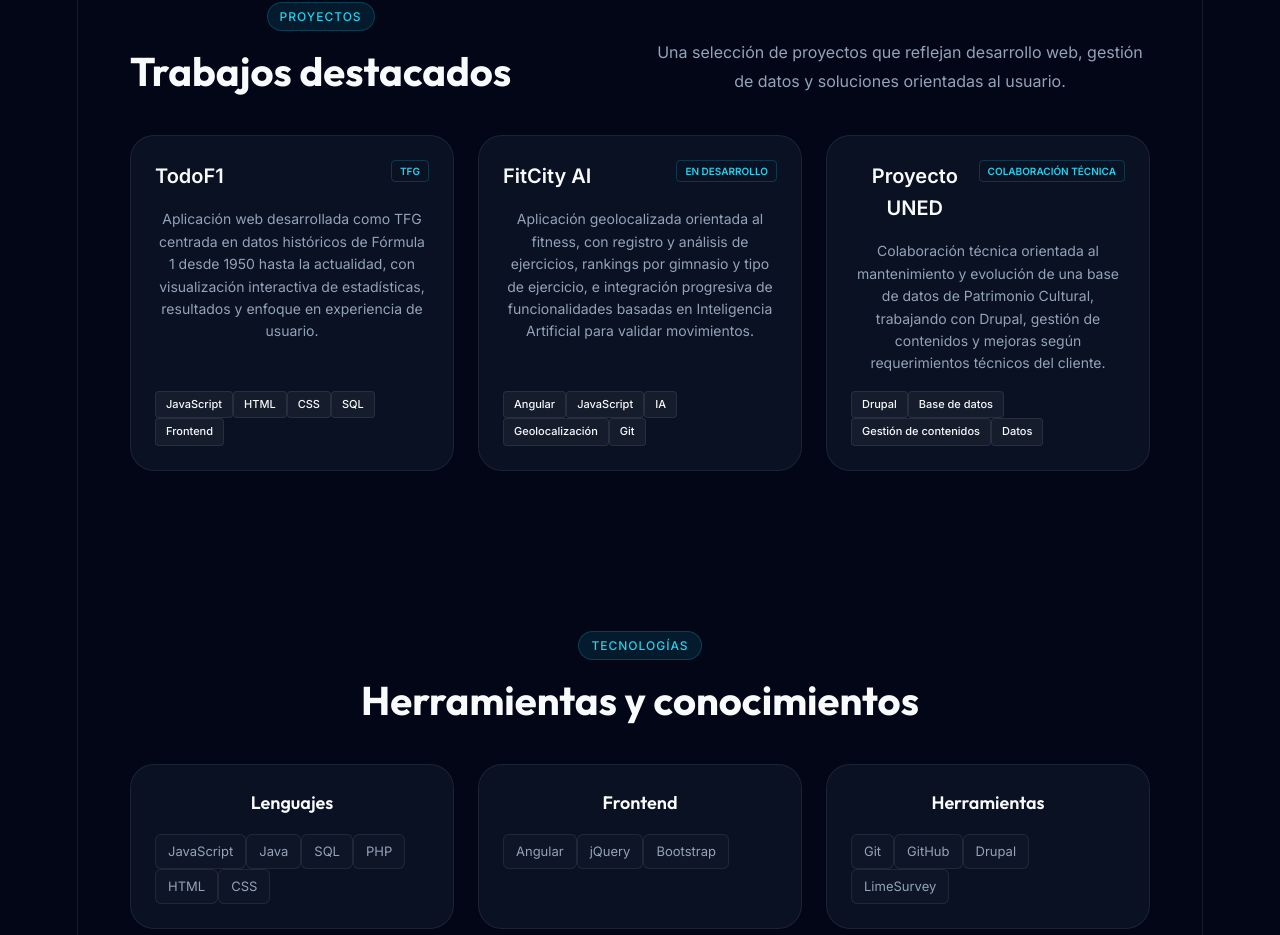
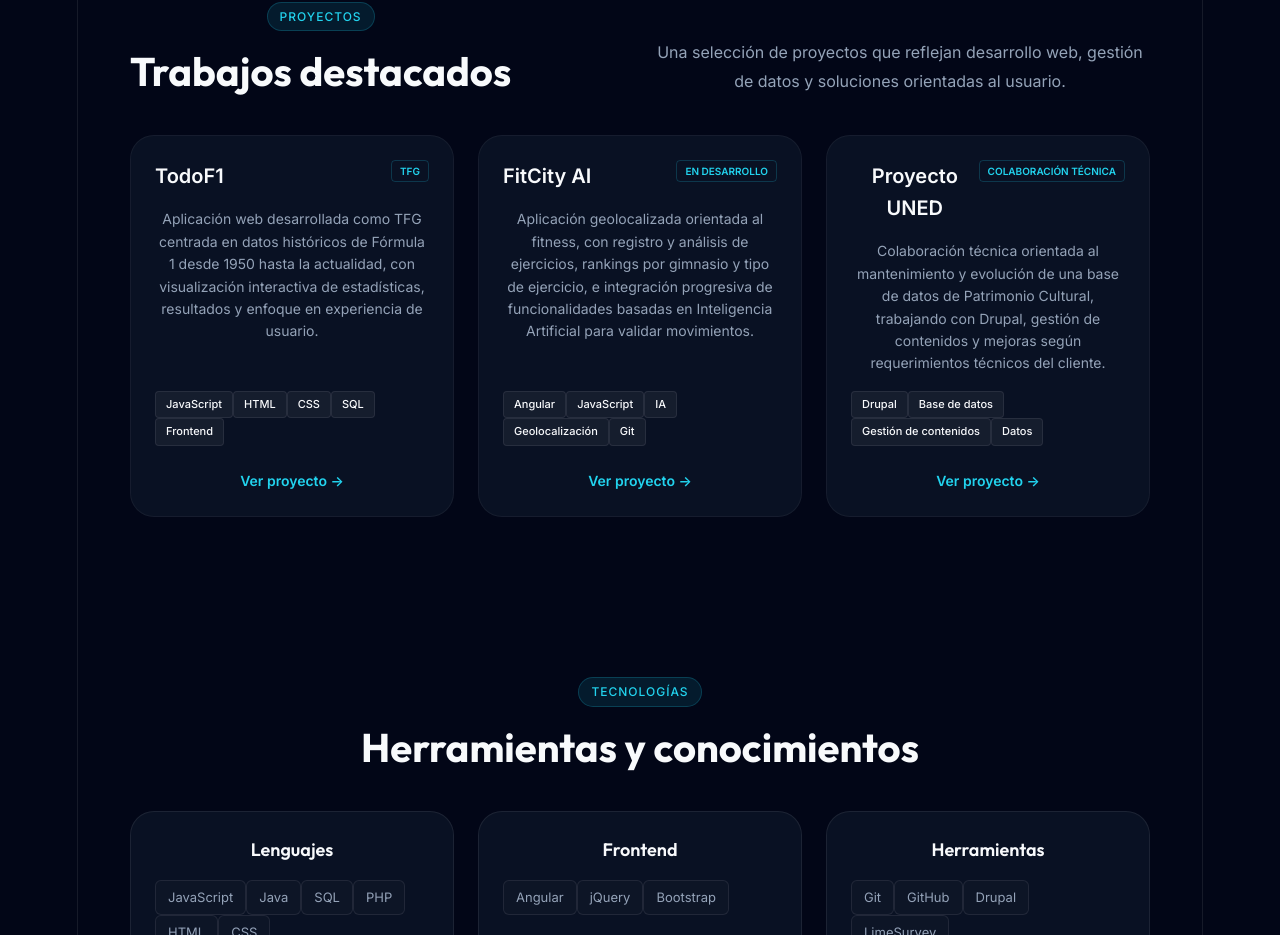
Before and after one commit to Daniel-Zarco/Portfolio, a React app: page / in a window 1280 px wide. Shown: the part 2500-3435 px from the top of the page. Built offline with nearby package versions, Linux system fonts and the light colour scheme; the HTML template or start-up script is replaced by a standard one.

Commit message:
Retoque de las Card Proyectos

```diff
--- a/src/App.css
+++ b/src/App.css
@@ -55,6 +55,36 @@ body {
   max-width: var(--container-width);
   margin: 0 auto;
   padding: 80px 40px;
+}
+
+.project-card {
+  position: relative;
+  overflow: hidden;
+  transition: all 0.3s ease;
+  border: 1px solid rgba(255, 255, 255, 0.05);
+}
+
+/* Hover principal */
+.project-card:hover {
+  transform: translateY(-6px);
+  border-color: rgba(255, 255, 255, 0.15);
+}
+
+/* Glow effect */
+.project-card::before {
+  content: "";
+  position: absolute;
+  inset: 0;
+  background: radial-gradient(circle at 50% 0%,
+      rgba(0, 255, 255, 0.15),
+      transparent 70%);
+  opacity: 0;
+  transition: opacity 0.4s ease;
+  pointer-events: none;
+}
+
+.project-card:hover::before {
+  opacity: 1;
 }
 
 @media (max-width: 1024px) {
@@ -493,13 +523,12 @@ body {
   margin-top: 24px;
   color: var(--accent);
   font-weight: 600;
-  text-decoration: none;
   font-size: 14px;
-  transition: transform 0.2s;
+  transition: transform 0.2s ease;
 }
 
-.project-link:hover {
-  transform: translateX(4px);
+.project-card:hover .project-link {
+  transform: translateX(6px);
 }
 
 /* Skills */
--- a/src/App.jsx
+++ b/src/App.jsx
@@ -105,7 +105,7 @@ export default function App() {
         "Colaboración técnica orientada al mantenimiento y evolución de una base de datos de Patrimonio Cultural, trabajando con Drupal, gestión de contenidos y mejoras según requerimientos técnicos del cliente.",
       tech: ["Drupal", "Base de datos", "Gestión de contenidos", "Datos"],
       status: "Colaboración técnica",
-      link: "#",
+      link: "https://www.uned.es/universidad/inicio/",
     },
   ];
 
@@ -313,7 +313,7 @@ export default function App() {
                 href={project.link}
                 target="_blank"
                 rel="noopener noreferrer"
-                className="glass-card"
+                className="glass-card project-card"
                 style={{
                   padding: '24px',
                   display: 'flex',
@@ -324,15 +324,27 @@ export default function App() {
                 }}
               >
                 <div style={{ display: 'flex', justifyContent: 'space-between', alignItems: 'start', marginBottom: '16px' }}>
-                  <h4 style={{ fontSize: '20px', margin: 0, color: 'var(--text-h)', fontWeight: '600' }}>{project.title}</h4>
+                  <h4 style={{ fontSize: '20px', margin: 0, color: 'var(--text-h)', fontWeight: '600' }}>
+                    {project.title}
+                  </h4>
                   <span className="project-status">{project.status}</span>
                 </div>
-                <p style={{ fontSize: '14px', lineHeight: '1.6', color: 'var(--text)', flexGrow: 1 }}>{project.description}</p>
+
+                <p style={{ fontSize: '14px', lineHeight: '1.6', color: 'var(--text)', flexGrow: 1 }}>
+                  {project.description}
+                </p>
+
                 <div className="flex-wrap gap-8 mt-16">
                   {project.tech.map((item) => (
                     <span key={item} className="tech-tag">{item}</span>
                   ))}
                 </div>
+
+                {/* 👇 AÑADE ESTO */}
+                <span className="project-link">
+                  Ver proyecto →
+                </span>
+
               </a>
             ))}
           </div>
```
